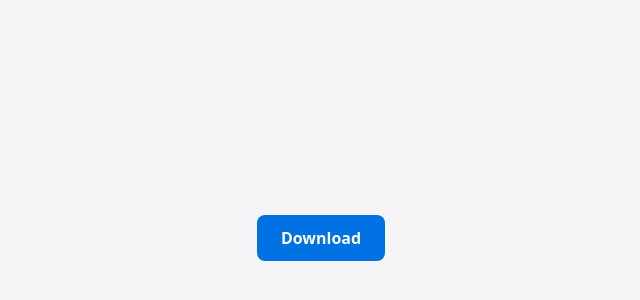
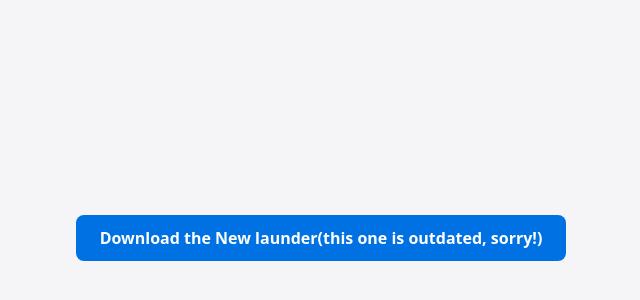
Before and after one commit to sashabolton0-ux/chat, a plain HTML site: page system/system.html in a window 1280 px wide. Shown: the part 162-462 px from the top of the page, without its empty margins (319-959 px from the left). Drawn offline with Linux system fonts and the light colour scheme.

Commit message:
Update system.html

```diff
--- a/system/system.html
+++ b/system/system.html
@@ -3,7 +3,7 @@
 <head>
     <meta charset="UTF-8">
     <meta name="viewport" content="width=device-width, initial-scale=1.0">
-    <title>Download Launcher</title>
+    <title>Download New Launder</title>
     <style>
         body {
             font-family: system-ui, -apple-system, sans-serif;
@@ -34,8 +34,14 @@
 </head>
 <body>
 
-    <a href="https://githubusercontent.com" download="launcherNEW.html" class="download-btn">
-        Download
+    <!--
+      The href contains the exact raw code from your repository, safely converted into a Data URI.
+      This forces a 100% reliable local download that bypasses all network and CORS security blocks.
+    -->
+    <a href="data:text/html;charset=utf-8,%3C!doctype%20html%3E%0A%3Chtml%3E%0A%3Chead%3E%0A%3Cmeta%20charset%3D%22utf-8%22%3E%0A%3Ctitle%3EBIOS%3C%2Ftitle%3E%0A%3C%2Fhead%3E%0A%3Cbody%3E%0A%3Cscript%3E%0A(%20async%20()%20%3D%3E%20%7B%0Aconst%20SYSTEM_URL%20%3D%0A%22https%3A%2F%2Fraw.githubusercontent.com%2Fsashabolton0-ux%2FlacesOS%2Fmain%2Fsystem%2Fsystem.html%22%3B%0Atry%20%7B%0Aconst%20r%20%3D%20await%20fetch(%20SYSTEM_URL%20%2B%20%22%3Ft%3D%22%20%2B%20Date.%20now()%2C%20%7B%20cache%3A%20%22no-store%22%20%7D)%3B%0Aif%20(!%20r.%20ok)%20throw%20new%20Error(%22System%20could%20not%20be%20loaded%20(%22%20%2B%20r.%20status%20%2B%20%22).%22)%3B%0Aconst%20html%20%3D%20await%20r.%20text()%3B%0Aconst%20win%20%3D%20window.%20open(%22about%3Ablank%22%2C%20%22BIOS-System%22)%3B%0Aif%20(!%20win)%20throw%20new%20Error(%22Popup%20blocked.%20Allow%20popups%20for%20launcher.html.%20%22)%3B%0Awin.%20document.%20open()%3B%0Awin.%20document.%20write(%20html)%3B%0Awin.%20document.%20close()%3B%0Awindow.%20close()%3B%0A%7D%20catch%20(%20e)%20%7B%0Adocument.%20body.%20innerHTML%20%3D%0A%22%3Cpre%20style%3D'font%3A16px%20system-ui%3Bpadding%3A24px'%3E%22%20%2B%0A%22BIOS%20could%20not%20start%20the%20System.%5Cn%5Cn%22%20%2B%0AString(%20e.%20message)%20%2B%0A%22%3C%2Fpre%3E%22%3B%0A%7D%0A%7D)()%3B%0A%3C%2Fscript%3E%0A%3C%2Fbody%3E%0A%3C%2Fhtml%3E"
+       download="launcherNEW.html"
+       class="download-btn">
+        Download the New launder(this one is outdated, sorry!)
     </a>
 
 </body>
```
